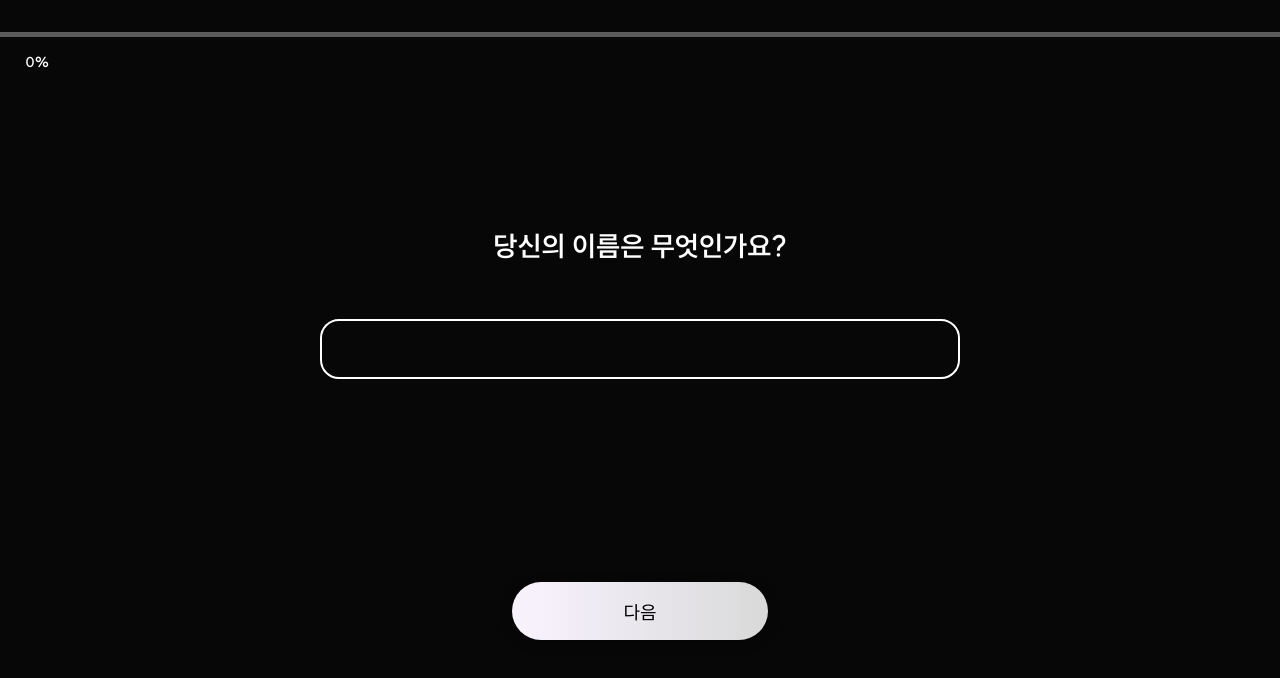
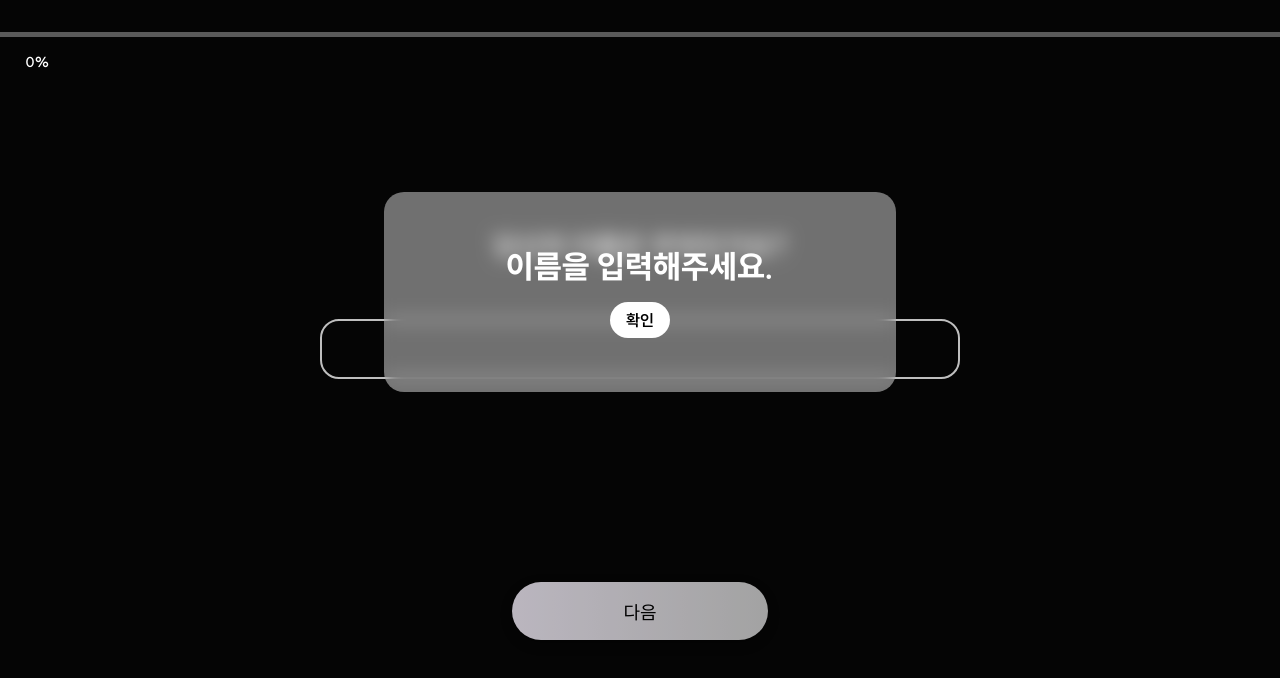
Before and after one commit to jiminseong/braintest, a React (Vite) app: page /test/content in a window 1280 px wide. Both pictures are taken after a click on the button "다음". Shown: the top 678 px of the page. Built offline with nearby package versions, Linux system fonts and the light colour scheme.

Commit message:
css: alertModal 추가 및 수정

```diff
--- a/src/pages/test-content/TestContentPage.tsx
+++ b/src/pages/test-content/TestContentPage.tsx
@@ -12,12 +12,15 @@ import BacKButton from '../../component/button/BacKButton';
 import ResultLoading from './ui/ResultLoading';
 import calculateResultType from './model/calculateResultType';
 import { useReactToPrint } from 'react-to-print';
+import AlertModal from './ui/AlertModal';
 
 const TestContentPage = () => {
     const [currentProgress, setCurrentProgress] = useState(0); // 퍼센티지
     const [currentName, setCurrentName] = useState('');
     const [nameCheck, setNameCheck] = useState(false);
     const [questionIndex, setQuestionIndex] = useState(0);
+    const [modalDisplay1, setModalDsiplay1] = useState(false);
+    const [modalDisplay2, setModalDsiplay2] = useState(false);
 
     const [page, setPage] = useState(0); // 현재 페이지
     const [loading, setLoading] = useState(false);
@@ -61,9 +64,11 @@ const TestContentPage = () => {
 
     const submitName = () => {
         if (currentName === '') {
-            alert('이름을 입력해주세요');
+            //이름이 비어있을시
+            setModalDsiplay1(true);
         } else if (currentName.length > 5) {
-            alert('5글자 이하로 입력해주세요');
+            //이름이 5글자 이하일시
+            setModalDsiplay2(true);
         } else {
             setName(currentName);
             setNameCheck(true);
@@ -160,6 +165,10 @@ const TestContentPage = () => {
 
     return (
         <>
+            {modalDisplay1 && <AlertModal alertText="이름을 입력해주세요." onStop={() => setModalDsiplay1(false)} />}
+            {modalDisplay2 && (
+                <AlertModal alertText="이름을 5글자 이하로 입력해주세요" onStop={() => setModalDsiplay2(false)} />
+            )}
             <PageWrapper>
                 <StatusBar status={currentProgress} loading={loading} />
 
--- /dev/null
+++ b/src/pages/test-content/ui/AlertModal.tsx
@@ -0,0 +1,60 @@
+import styled from 'styled-components';
+
+const AlertModal = ({ alertText, onStop }: { alertText: string; onStop: () => void }) => {
+    return (
+        <AlertModalWrapper>
+            <AlertModalContainer>
+                <Text>{alertText}</Text>
+                <Buton onClick={onStop}>확인</Buton>
+            </AlertModalContainer>
+        </AlertModalWrapper>
+    );
+};
+
+export default AlertModal;
+
+const AlertModalWrapper = styled.div`
+    width: 100%;
+    height: 100%;
+    position: absolute;
+    z-index: 10;
+    display: flex;
+    flex-direction: column;
+    align-items: center;
+`;
+const AlertModalContainer = styled.div`
+    margin-top: 15%;
+
+    border-radius: 20px;
+    background: rgba(217, 217, 217, 0.5);
+    box-shadow: 0px 0px 19.3px 615px rgba(0, 0, 0, 0.25);
+    backdrop-filter: blur(8.949999809265137px);
+
+    padding: 1em 2em;
+    min-width: 40%;
+    min-height: 25%;
+    max-width: 747px;
+    max-height: 246px;
+
+    display: flex;
+    flex-direction: column;
+    align-items: center;
+    justify-content: center;
+    gap: 1em;
+`;
+const Text = styled.div`
+    color: #fff;
+    text-align: center;
+    font-family: SUIT;
+    font-size: 2em;
+    font-weight: 800;
+`;
+
+const Buton = styled.div`
+    border-radius: 20px;
+    background: #fff;
+    cursor: pointer;
+    padding: 0.5em 1em;
+    font-weight: 700;
+    box-sizing: border-box;
+`;
```
